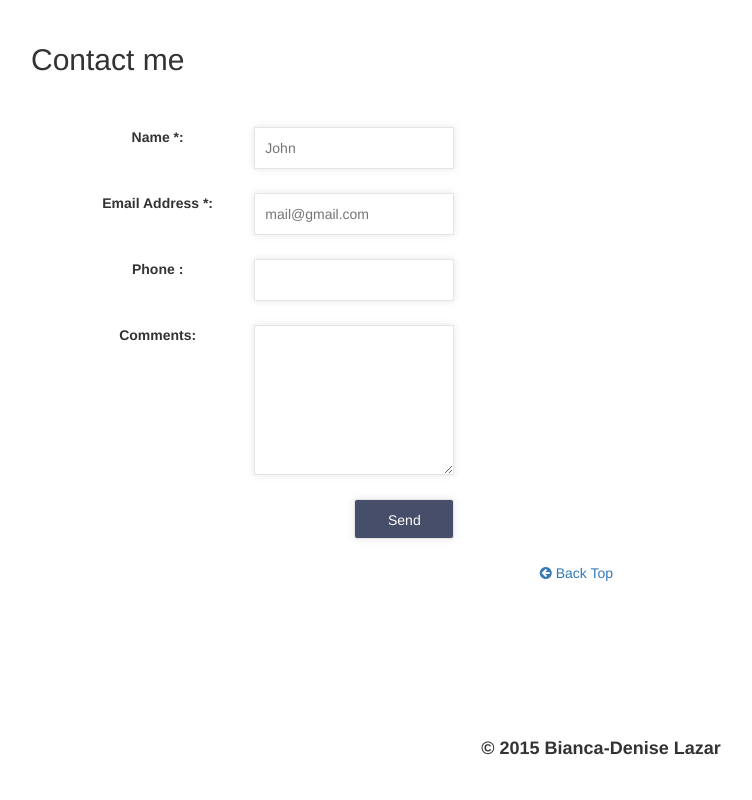
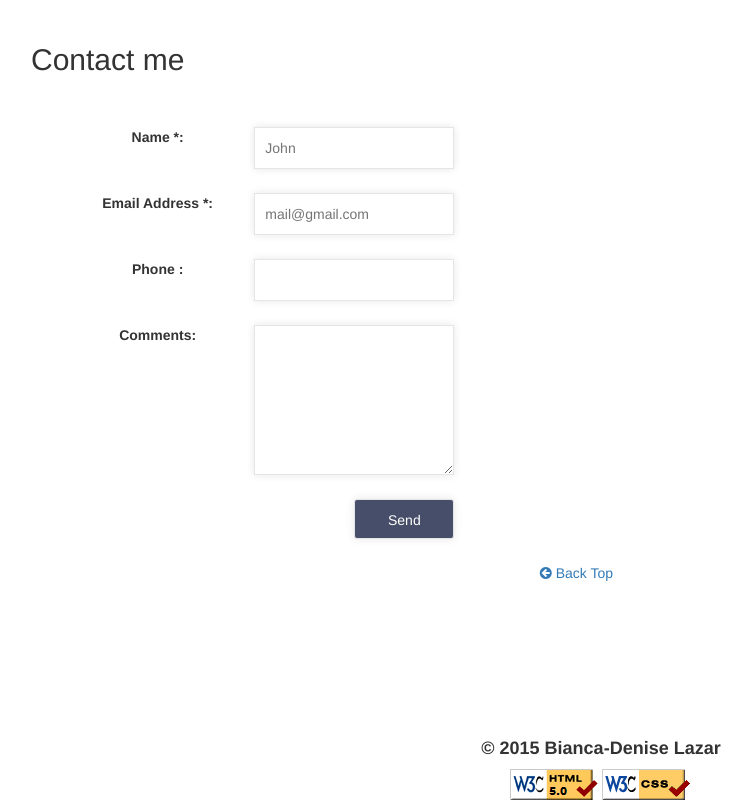
Before and after one commit to BDLazar/RichWebAssignment, a plain HTML site: page index.html in a window 1280 px wide. Shown: the part 1922-2722 px from the top of the page, without its empty margins (39-791 px from the left). Before the commit the page ends 2691 px from the top, so only its background shows below. Drawn offline with nearby package versions, Linux system fonts and the light colour scheme.

Commit message:
Adding validation links

```diff
--- a/index.html
+++ b/index.html
@@ -244,9 +244,16 @@
             <div class="col-xs-12 text-center footer-col">
                <h4> <b> © 2015 Bianca-Denise Lazar</b> </h4>
             </div>
+
+			<!-- Links for validation-->
+			<div class="col-lg-7 text-right">
+                <a href="https://validator.w3.org/nu/?doc=http%3A%2F%2Fbdlazar.github.io%2FRichWebAssignment%2F">
+                    <img class="w3c-validated" src="html5validated.png" alt="Valid HTML5"></a>
+
+                <a href="https://jigsaw.w3.org/css-validator/validator?uri=http%3A%2F%2Fbdlazar.github.io%2FRichWebAssignment%2Fstyle.css&profile=css3&usermedium=all&warning=1&vextwarning=&lang=en">
+                    <img class="w3c-validated" src="vcss.gif" alt="Valid CSS!"></a>
+            </div>
 		</div>
-		<!-- Links for validation-->
-
     </footer>
 
 	<!--<script src="js/bootstrap.min.js"></script>-->
```
Also changed, not shown: html5validated.png (added), vcss.gif (added).
